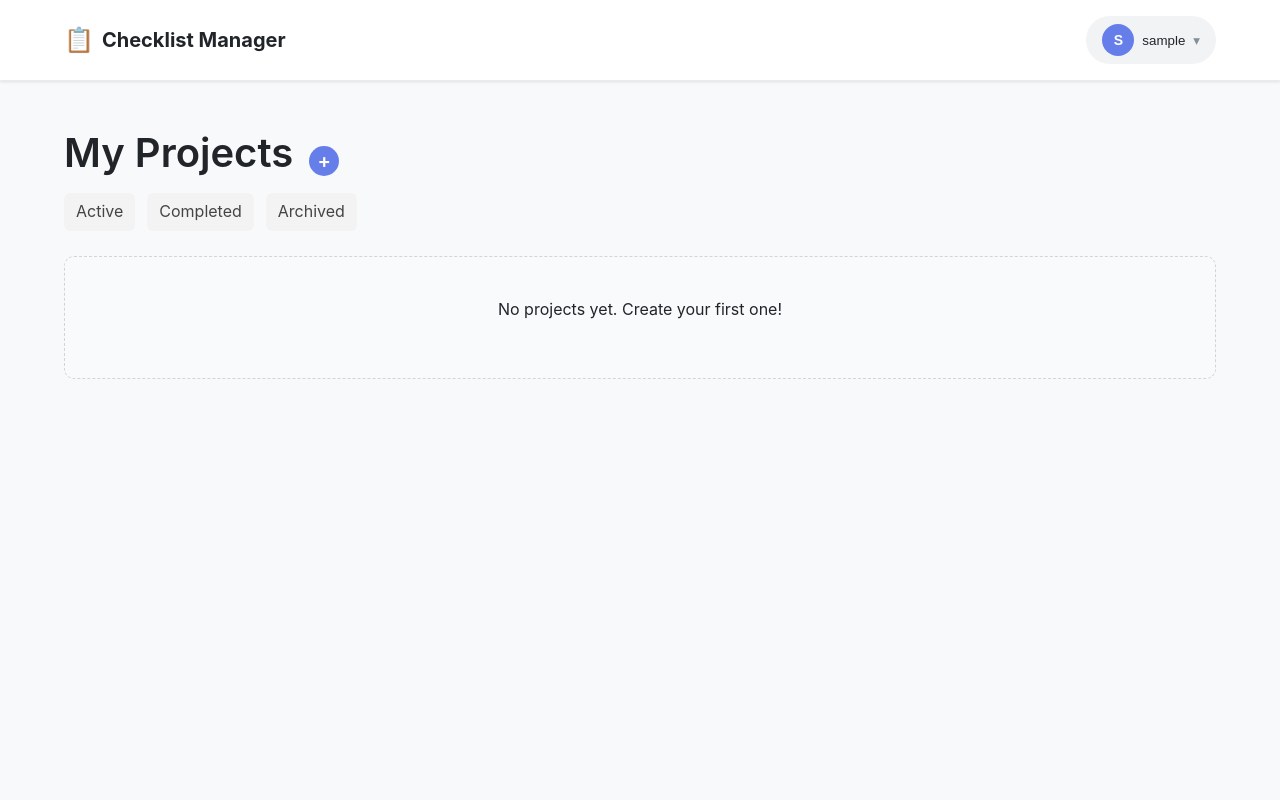
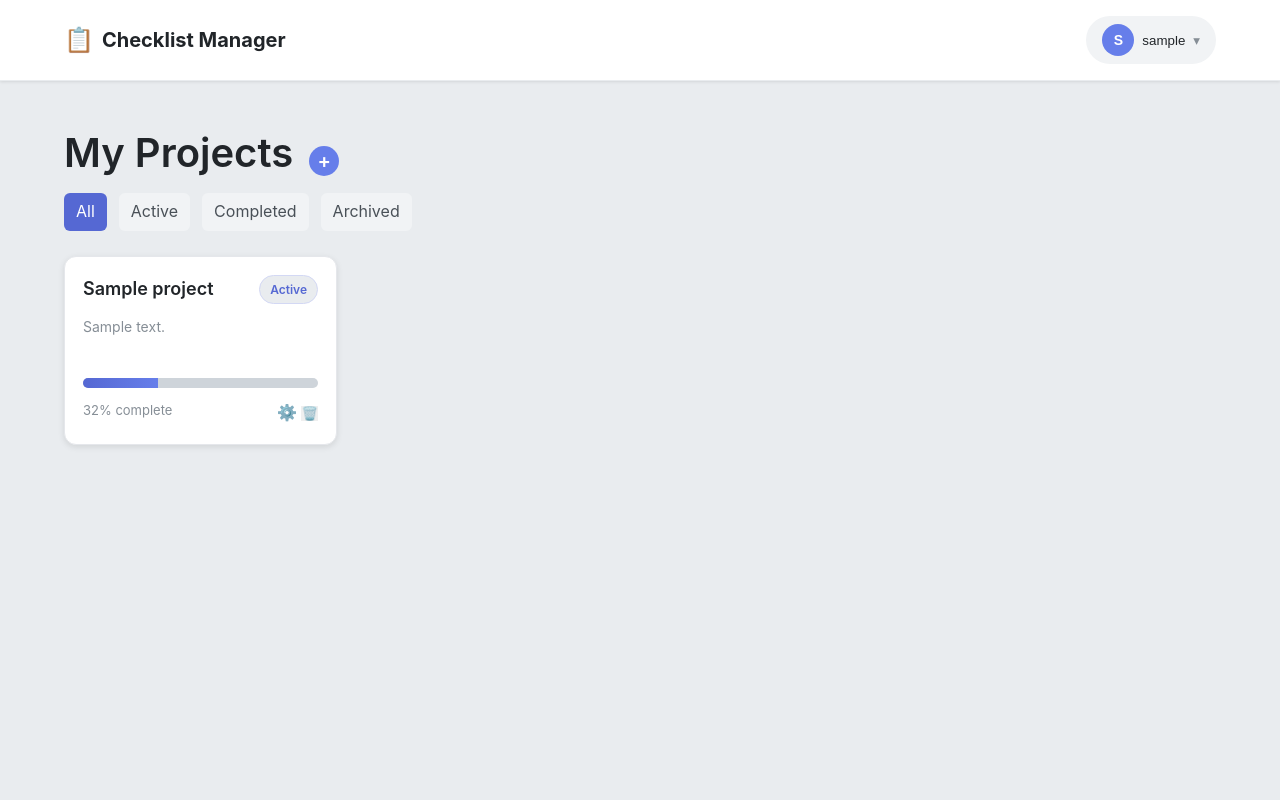
Before and after one commit to Coni63/checklist, a Django app: page /?status=all in a window 1280 px wide. Run offline with Django 5.2, Linux system fonts and the light colour scheme; a user stored in the database is signed in; tables that the repository leaves empty hold one stand-in row (values such as "Sample post").

Commit message:
improve css of project list

```diff
--- a/checklistapp/projects/models.py
+++ b/checklistapp/projects/models.py
@@ -26,13 +26,17 @@ class Project(models.Model):
         return self.name
 
     def get_completion_percentage(self):
+        import random
+
+        return f"{(random.random()):.0%}"
+
         total_tasks = ProjectTask.objects.filter(project_step__project=self).count()
         if total_tasks == 0:
             return 0
         completed_tasks = ProjectTask.objects.filter(
             project_step__project=self, status__in=["done", "na"]
         ).count()
-        return int((completed_tasks / total_tasks) * 100)
+        return f"{(completed_tasks / total_tasks):.0%}"
 
 
 class ProjectStep(models.Model):
@@ -78,12 +82,16 @@ class ProjectStep(models.Model):
         return f"{completed} of {total} tasks"
 
     def get_percentage_complete(self):
+        import random
+
+        return f"{(random.random()):.2%}"
+
         total = self.tasks.count()
         if total == 0:
             return 0
         completed = self.tasks.filter(status__in=["done", "na"]).count()
         # return int((completed / total) * 100)
-        return f"{(completed / total):.2%}"
+        return f"{(completed / total):.0%}"
 
     def get_badge_text(self):
         total = self.tasks.count()
@@ -94,6 +102,7 @@ class ProjectStep(models.Model):
             return "Completed"
         else:
             return "In progress"
+
 
 class ProjectTask(models.Model):
     STATUS_CHOICES = [
--- a/checklistapp/projects/urls.py
+++ b/checklistapp/projects/urls.py
@@ -7,9 +7,7 @@ app_name = "projects"
 urlpatterns = [
     path("", views.ProjectListView.as_view(), name="project_list"),
     path("create/", views.ProjectCreateView.as_view(), name="project_create"),
-    path(
-        "<int:pk>/setup/", views.ProjectSetupView.as_view(), name="project_setup"
-    ),
+    path("<int:pk>/setup/", views.ProjectSetupView.as_view(), name="project_setup"),
     path("<int:pk>/", views.ProjectDetailView.as_view(), name="project_detail"),
     path("<int:pk>/delete", views.ProjectDeleteView.as_view(), name="project_delete"),
     path(
--- a/checklistapp/projects/views.py
+++ b/checklistapp/projects/views.py
@@ -13,6 +13,7 @@ from django.shortcuts import render, redirect
 from django.http import HttpResponse
 from django.db import models
 
+
 class ProjectListView(UserOwnedMixin, ListView):
     model = Project
     template_name = "projects/project_list.html"
@@ -21,10 +22,17 @@ class ProjectListView(UserOwnedMixin, ListView):
 
     def get_queryset(self):
         qs = super().get_queryset()
-        status = self.request.GET.get("status")
-        if status:
+        status = self.request.GET.get("status", "active")
+        if status and status != "all":
             qs = qs.filter(status=status)
         return qs
+
+    def get_context_data(self, **kwargs):
+        context = super().get_context_data(**kwargs)
+        context["status"] = self.request.GET.get(
+            "status", "active"
+        )  # Valeur par défaut si non précisé
+        return context
 
 
 class ProjectCreateView(LoginRequiredMixin, CreateView):
@@ -136,15 +144,8 @@ class ProjectStepView(LoginRequiredMixin, DetailView):
     context_object_name = "step"
 
     def get_queryset(self):
-        return (
-            super().get_queryset()
-            .prefetch_related("tasks")
-        )
+        return super().get_queryset().prefetch_related("tasks")
 
-    def get_object(self):
-        obj = super().get_object()
-        print(obj)
-        return obj
 
 class RemoveProjectStepView(LoginRequiredMixin, View):
     """Handle removing a step from a project via HTMX"""
--- a/checklistapp/static/css/base.css
+++ b/checklistapp/static/css/base.css
@@ -13,6 +13,7 @@
     --color-info: #4dabf7;
 
     /* Neutrals */
+    --white: #ffffff;
     --color-gray-50: #f8f9fa;
     --color-gray-100: #f1f3f5;
     --color-gray-200: #e9ecef;
@@ -23,6 +24,14 @@
     --color-gray-700: #495057;
     --color-gray-800: #343a40;
     --color-gray-900: #212529;
+
+    /* Status */
+    --progress-dark: var(--color-primary-dark);
+    --progress-light: #d3d8f4;
+    --completed-dark: #059669;
+    --completed-light: #a7f3d0;
+    --archived-dark: #6b7280;
+    --archived-light: #d1d5db;
 
     /* Spacing */
     --spacing-xs: 4px;
@@ -72,7 +81,7 @@ html {
 
 body {
     font-family: var(--font-sans);
-    background: var(--color-gray-50);
+    background: var(--color-gray-200);
     color: var(--color-gray-900);
     line-height: 1.6;
     min-height: 100vh;
@@ -124,6 +133,10 @@ a:hover {
 .main-content {
     flex: 1;
     padding: var(--spacing-2xl) 0;
+}
+
+.spacer {
+  flex-grow: 1;
 }
 
 /* ============================================
@@ -180,7 +193,7 @@ a:hover {
 
 .nav-link.active {
     background: var(--color-primary);
-    color: white;
+    color: var(--white);
 }
 
 /* User Menu */
@@ -208,7 +221,7 @@ a:hover {
     width: 32px;
     height: 32px;
     background: var(--color-primary);
-    color: white;
+    color: var(--white);
     border-radius: 50%;
     display: flex;
     align-items: center;
@@ -231,7 +244,7 @@ a:hover {
     position: absolute;
     top: calc(100% + var(--spacing-sm));
     right: 0;
-    background: white;
+    background: var(--white);
     border: 1px solid var(--color-gray-200);
     border-radius: var(--radius-lg);
     box-shadow: var(--shadow-lg);
@@ -316,7 +329,7 @@ a:hover {
     align-items: center;
     gap: var(--spacing-sm);
     padding: var(--spacing-md);
-    background: white;
+    background: var(--white);
     border-radius: var(--radius-lg);
     box-shadow: var(--shadow-lg);
     border-left: 4px solid;
@@ -390,7 +403,7 @@ a:hover {
    Footer
    ============================================ */
 .footer {
-    background: white;
+    background: var(--white);
     border-top: 1px solid var(--color-gray-200);
     padding: var(--spacing-xl) 0;
     margin-top: auto;
@@ -447,7 +460,7 @@ a:hover {
 
 .btn-primary {
     background: var(--color-primary);
-    color: white;
+    color: var(--white);
 }
 
 .btn-primary:hover {
@@ -456,12 +469,12 @@ a:hover {
 
 .btn-success {
     background: var(--color-success);
-    color: white;
+    color: var(--white);
 }
 
 .btn-danger {
     background: var(--color-danger);
-    color: white;
+    color: var(--white);
 }
 
 .btn-sm {
@@ -506,7 +519,7 @@ a:hover {
         top: 100%;
         left: 0;
         right: 0;
-        background: white;
+        background: var(--white);
         flex-direction: column;
         align-items: stretch;
         padding: var(--spacing-md);
@@ -584,11 +597,11 @@ a:hover {
 }
 
 .project-card {
-    background: #ffffff;
+    background: var(--white);
     border-radius: 12px;
     padding: 18px;
     border: 1px solid #e5e7eb;
-    box-shadow: 0 2px 6px rgba(0,0,0,0.08);
+    box-shadow: 0 2px 6px rgba(0,0,0,0.1);
     display: flex;
     flex-direction: column;
     gap: 12px;
@@ -611,18 +624,18 @@ a:hover {
     padding: 6px 12px;
     border-radius: 6px;
     text-decoration: none;
-    color: #444;
-    background: #f3f3f3;
+    color: var(--color-gray-700);
+    background: var(--color-gray-100);
     transition: 0.15s ease;
 }
 
 .filter:hover {
-    background: #e8e8e8;
+    background: var(--color-gray-200);
 }
 
 .filter.active {
-    background: #2563eb;
-    color: white;
+    background: var(--color-primary-dark);
+    color: var(--white);
 }
 
 
@@ -646,32 +659,30 @@ a:hover {
     text-transform: capitalize;
     font-weight: 600;
     border: 1px solid transparent;
+    background: var(--color-gray-200);
 }
 
 
 .status-active,
 .status-in-progress {
-    background: #eef2ff;
-    color: #4338ca;
-    border-color: #c7d2fe;
+    color: var(--progress-dark);
+    border-color: var(--progress-light);
 }
 
 .status-completed {
-    background: #ecfdf5;
-    color: #059669;
-    border-color: #a7f3d0;
+    color: var(--completed-dark);
+    border-color: var(--completed-light);
 }
 
 .status-archived,
 .status-not-started {
-    background: #f3f4f6;
-    color: #6b7280;
-    border-color: #d1d5db;
+    color: var(--archived-dark);
+    border-color: var(--archived-light);
 }
 
 /* Description */
 .description {
-    color: #6b7280;
+    color: var(--color-gray-600);
     font-size: 14px;
 }
 
@@ -679,13 +690,13 @@ a:hover {
 .progress-bar {
     width: 100%;
     height: 10px;
-    background: #e5e7eb;
+    background: var(--color-gray-400);
     border-radius: 10px;
     overflow: hidden;
 }
 
 .progress-fill {
-    background: linear-gradient(90deg, #2563eb, #3b82f6);
+    background: linear-gradient(90deg, var(--color-primary-dark), var(--color-primary));
     height: 100%;
     width: 0%;
     transition: width 0.4s ease;
@@ -694,7 +705,7 @@ a:hover {
 .progress-text {
     margin: 0;
     font-size: 13px;
-    color: #6b7280;
+    color: var(--color-gray-600);
 }
 
 /* Actions */
@@ -718,7 +729,7 @@ a:hover {
     grid-column: 1/-1;
     padding: 40px;
     text-align: center;
-    background: #f9fafb;
-    border: 1px dashed #d1d5db;
+    background: var(--color-gray-50);
+    border: 2px dashed var(--color-gray-500);
     border-radius: 10px;
 }
--- a/checklistapp/templates/projects/project_list.html
+++ b/checklistapp/templates/projects/project_list.html
@@ -14,6 +14,9 @@
     </div>
 
     <div class="filters">
+        <a href="?status=all" class="filter {% if status == 'all' %}active{% endif %}">
+            All
+        </a>
         <a href="?status=active" class="filter {% if status == 'active' %}active{% endif %}">
             Active
         </a>
@@ -46,17 +49,19 @@
             <p class="description">{{ project.description|truncatechars:100 }}</p>
             {% endif %}
 
+            <div class="spacer"></div>
+
+            {% with completion=project.get_completion_percentage %}
                 <!-- Progress Bar -->
                 <div class="progress-bar">
                     <div class="progress-fill"
-                     style="width: {{ project.get_completion_percentage }}%">
+                        style="width: {{ completion }}">
                     </div>
                 </div>
-
                 <!-- Actions -->
                 <div class="actions">
                     <div class="progress-text">
-                    {{ project.get_completion_percentage }}% complete
+                        {{ completion }} complete
                     </div>
                     <div>
                         <a href="{% url 'projects:project_setup' project.id %}" class="">⚙️</a>
@@ -71,6 +76,10 @@
                         </form>
                     </div>
                 </div>
+            {% endwith %}
+
+
+
         </div>
 
         {% empty %}
--- a/main.py
+++ /dev/null
@@ -1,6 +0,0 @@
-def main():
-    print("Hello from checklist!")
-
-
-if __name__ == "__main__":
-    main()
```
Also changed, not shown: checklistapp/checklists/urls.py (+20 -6 lines), checklistapp/checklists/views.py (+24 -21 lines), checklistapp/checklists/models.py (line endings or trailing spaces). Lines whose indentation alone changed are shown as unchanged.
